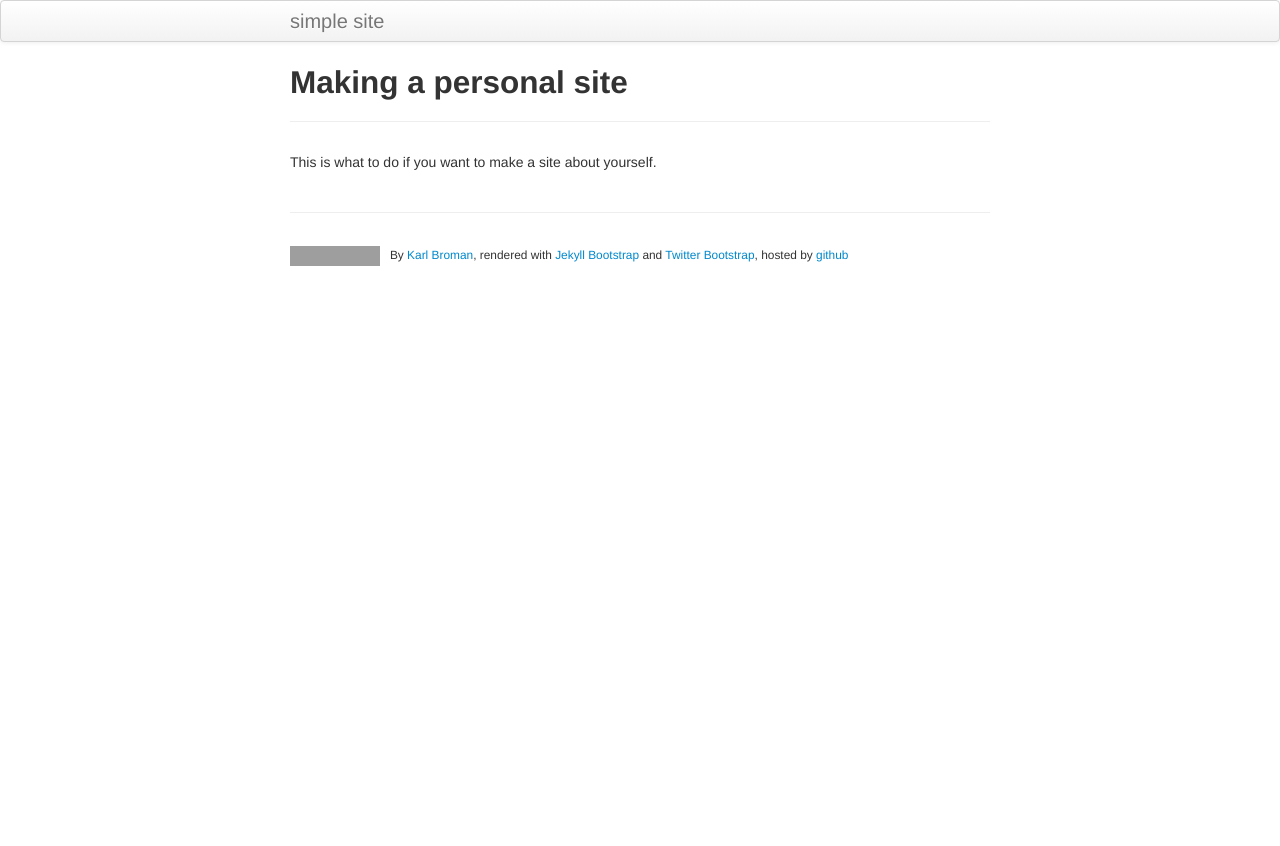
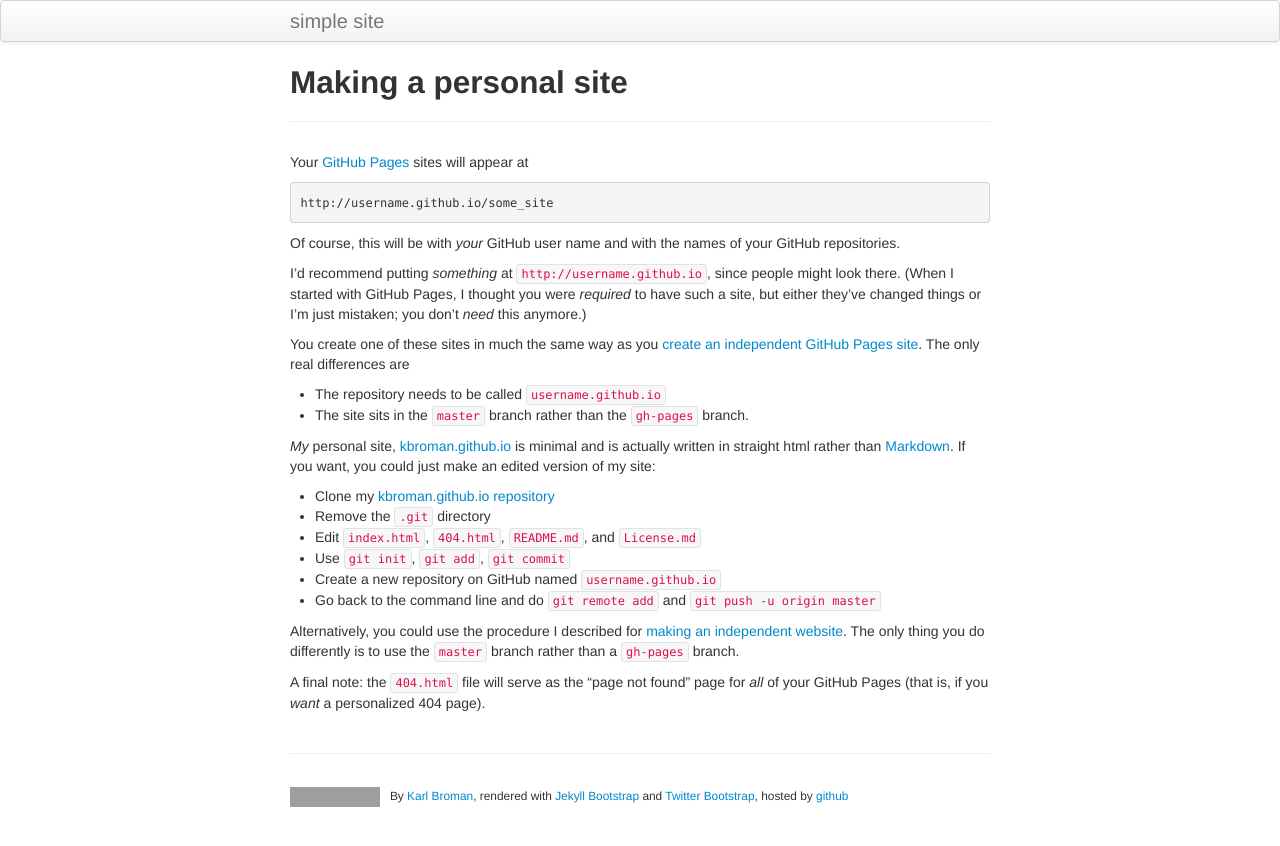
Before and after one commit to kbroman/simple_site, a Jekyll site: the page built from pages/user_site.md, in a window 1280 px wide. Shown: the top 846 px of the page. Built offline with Jekyll 4.4.1, drawn with Linux system fonts in a browser that asks for light colours; grey boxes are pictures that could not be loaded.

Commit message:
Making a personal site

```diff
--- a/pages/user_site.md
+++ b/pages/user_site.md
@@ -3,4 +3,44 @@ layout: page
 title: Making a personal site
 ---
 
-This is what to do if you want to make a site about yourself.
+Your [GitHub Pages](http://pages.github.com) sites will appear at
+
+    http://username.github.io/some_site
+
+Of course, this will be with _your_ GitHub user name and with the
+names of your GitHub repositories.
+
+I'd recommend putting _something_ at `http://username.github.io`,
+since people might look there. (When I started with GitHub Pages, I
+thought you were _required_ to have such a site, but either they've
+changed things or I'm just mistaken; you don't _need_ this anymore.)
+
+You create one of these sites in much the same way as you
+[create an independent GitHub Pages site](independent_site). The only
+real differences are
+
+- The repository needs to be called `username.github.io`
+- The site sits in the `master` branch rather than the `gh-pages` branch.
+
+_My_ personal site, [kbroman.github.io](http://kbroman.github.io) is
+minimal and is actually written in straight html rather than
+[Markdown](https://daringfireball.net/projects/markdown/). If you
+want, you could just make an edited version of my site:
+
+- Clone my
+  [kbroman.github.io repository](http://github.com/kbroman/kbroman.github.io)
+- Remove the `.git` directory
+- Edit `index.html`, `404.html`, `README.md`, and `License.md`
+- Use `git init`, `git add`, `git commit`
+- Create a new repository on GitHub named `username.github.io`
+- Go back to the command line and do `git remote add` and
+  `git push -u origin master`
+
+Alternatively, you could use the procedure I described for
+[making an independent website](independent_site.html). The only thing
+you do differently is to use the `master` branch rather than a
+`gh-pages` branch.
+
+A final note: the `404.html` file will serve as the &ldquo;page not
+found&rdquo; page for _all_ of your GitHub Pages (that is, if you
+_want_ a personalized 404 page).
```
